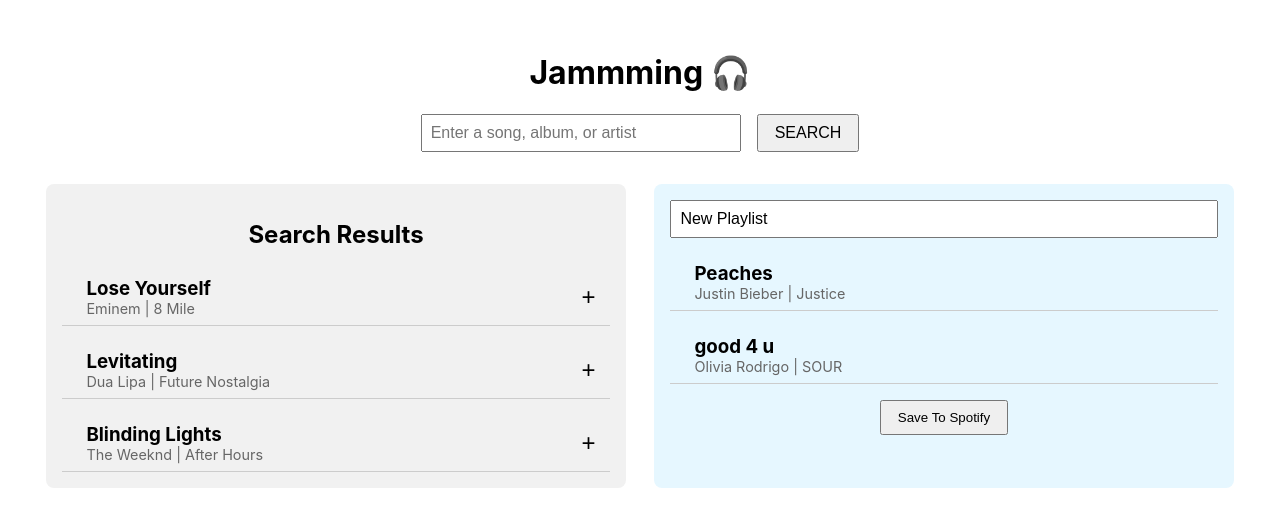
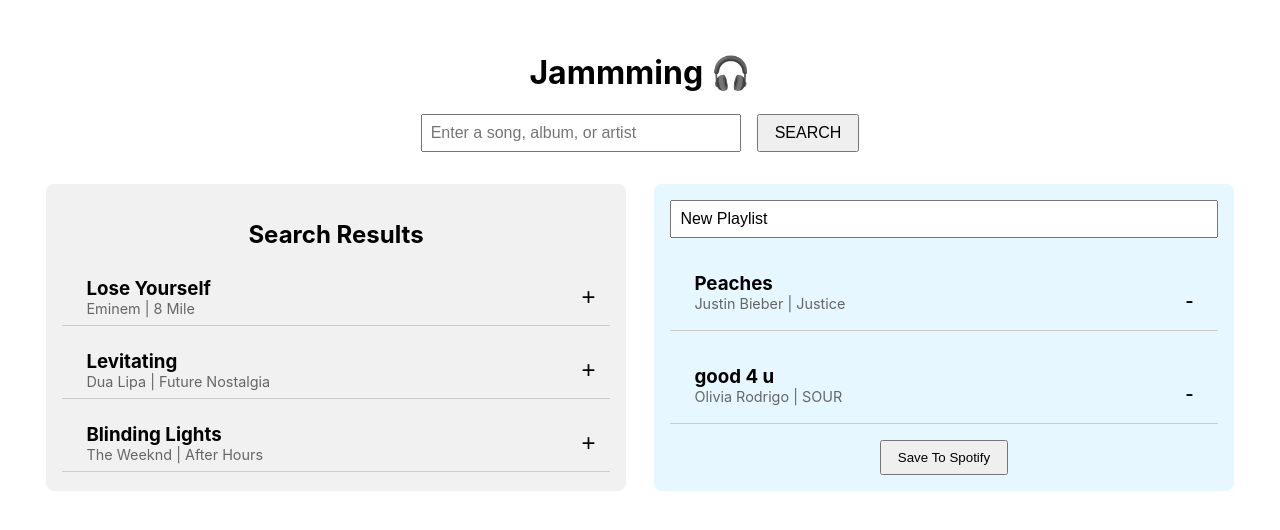
Before and after one commit to economicseeker/jammming, a React (Create React App) app: page / in a window 1280 px wide. Shown: the top 530 px of the page. Built offline with nearby package versions, Linux system fonts and the light colour scheme.

Commit message:
Task 5: Implement removing tracks from playlist

```diff
--- a/src/components/App/App.js
+++ b/src/components/App/App.js
@@ -46,7 +46,14 @@ function App() {
             return; // Track already in playlist
         }
         setPlaylistTracks(prev => [...prev, track]);
-    }
+    };
+
+    function removeTrack(track) {
+        setPlaylistTracks(prevTracks =>
+            prevTracks.filter(savedTrack => savedTrack.id !== track.id)
+        );
+    };
+
 
 
     return (
@@ -58,6 +65,7 @@ function App() {
                 <Playlist
                     playlistName={playlistName}
                     playlistTracks={playlistTracks}
+                    onRemove={removeTrack}
                 />
             </div>
         </div>
--- a/src/components/Playlist/Playlist.js
+++ b/src/components/Playlist/Playlist.js
@@ -2,14 +2,19 @@ import React from 'react';
 import Tracklist from '../Tracklist/Tracklist';
 import './Playlist.css';
 
-function Playlist({ playlistName, playlistTracks }) {
+function Playlist({ playlistName, playlistTracks, onRemove }) {
     return (
         <div className="Playlist">
             <input value={playlistName} readOnly />
-            <Tracklist tracks={playlistTracks} isRemoval={true} />
+            <Tracklist
+                tracks={playlistTracks}
+                onRemove={onRemove}
+                isRemoval={true}
+            />
             <button className="Playlist-save">Save To Spotify</button>
         </div>
     );
 }
 
+
 export default Playlist;
--- a/src/components/Track/Track.js
+++ b/src/components/Track/Track.js
@@ -1,9 +1,13 @@
 import React from 'react';
 import './Track.css';
 
-function Track({ track, onAdd, isRemoval }) {
+function Track({ track, onAdd, onRemove, isRemoval }) {
     function handleAdd() {
         onAdd(track);
+    }
+
+    function handleRemove() {
+        onRemove(track);
     }
 
     return (
@@ -12,7 +16,9 @@ function Track({ track, onAdd, isRemoval }) {
                 <h3>{track.name}</h3>
                 <p>{track.artist} | {track.album}</p>
             </div>
-            {!isRemoval && (
+            {isRemoval ? (
+                <button className="Track-action" onClick={handleRemove}>-</button>
+            ) : (
                 <button className="Track-action" onClick={handleAdd}>+</button>
             )}
         </div>
@@ -20,4 +26,5 @@ function Track({ track, onAdd, isRemoval }) {
 }
 
 
+
 export default Track;
--- a/src/components/Tracklist/Tracklist.js
+++ b/src/components/Tracklist/Tracklist.js
@@ -2,7 +2,7 @@ import React from 'react';
 import Track from '../Track/Track';
 import './Tracklist.css';
 
-function Tracklist({ tracks, onAdd, isRemoval }) {
+function Tracklist({ tracks, onAdd, onRemove, isRemoval }) {
     return (
         <div className="Tracklist">
             {tracks.map(track => (
@@ -10,6 +10,7 @@ function Tracklist({ tracks, onAdd, isRemoval }) {
                     key={track.id}
                     track={track}
                     onAdd={onAdd}
+                    onRemove={onRemove}
                     isRemoval={isRemoval}
                 />
             ))}
@@ -17,4 +18,5 @@ function Tracklist({ tracks, onAdd, isRemoval }) {
     );
 }
 
+
 export default Tracklist;
```
